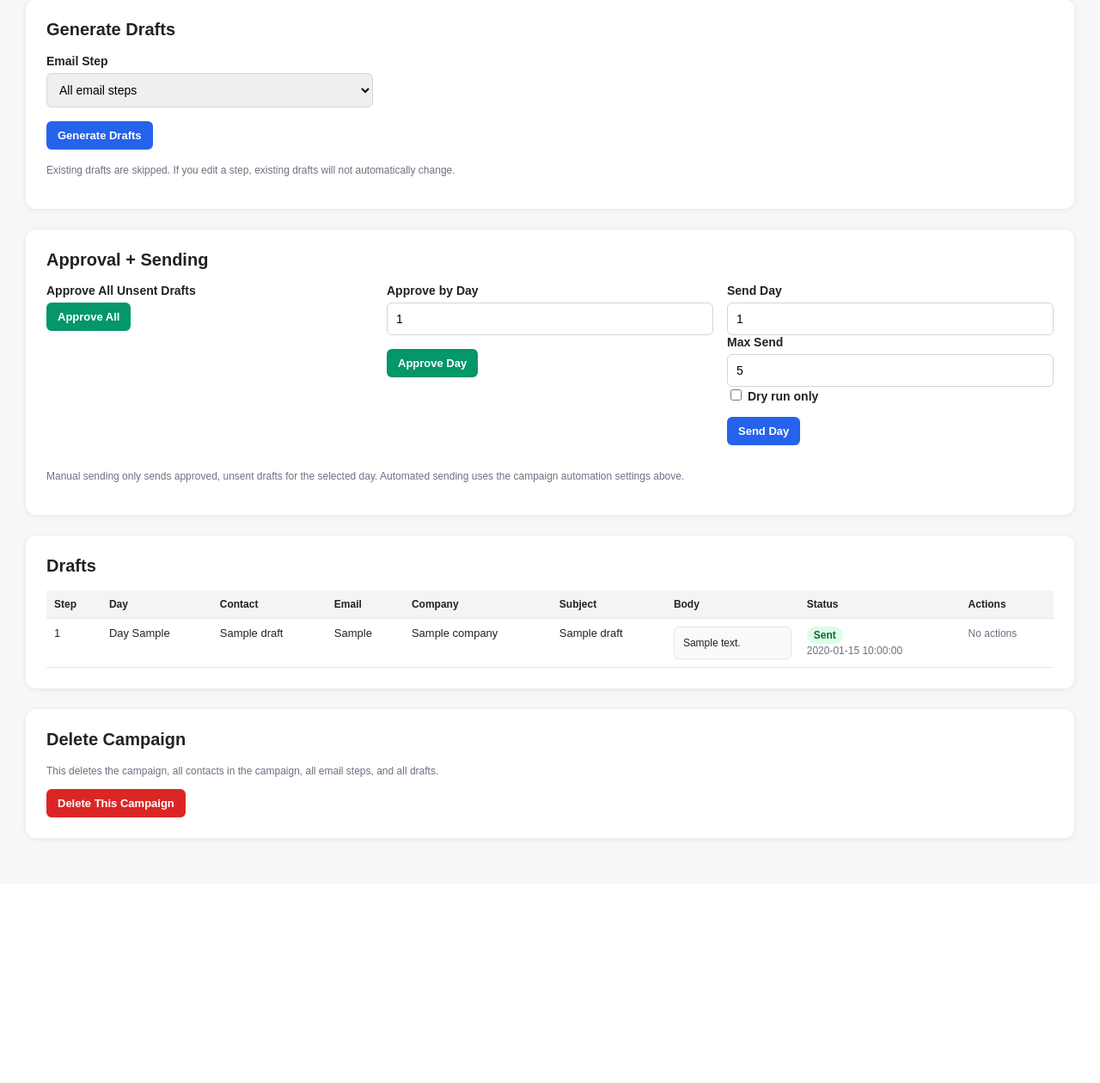
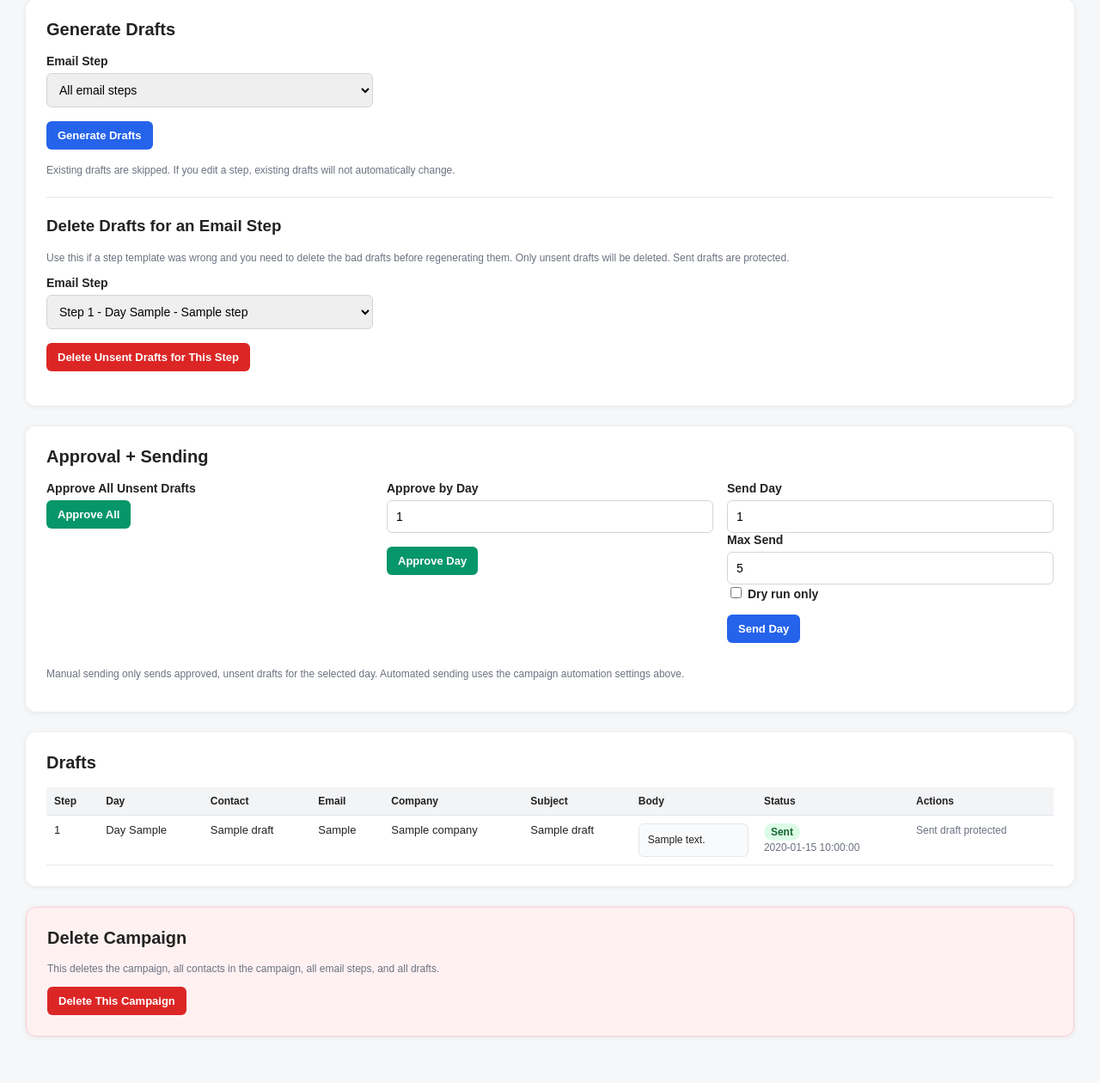
Before and after one commit to mmaynard82/AutoEmailer, a FastAPI app: template app/templates/campaign_detail.html in a window 1280 px wide. Shown: the part 2471-3731 px from the top of the page at 86% size. Before the commit the page ends 3450 px from the top, so only its background shows below. Run offline with FastAPI, Linux system fonts and the light colour scheme; the template is opened without the code that fills it: most values are stand-ins (such as "Sample title", 1, 10 or a date in 2020).

Commit message:
Add draft delete actions

```diff
--- a/app/main.py
+++ b/app/main.py
@@ -1583,6 +1583,79 @@ def export_campaign_to_hubspot(
 # Draft Routes
 # ------------------------------------------------------------
 
+@app.post("/dashboard/drafts/{draft_id}/delete")
+def delete_single_draft(
+    draft_id: int,
+    request: Request,
+    session: Session = Depends(get_session),
+):
+    require_dashboard_login(request)
+
+    draft = session.get(EmailDraft, draft_id)
+
+    if not draft:
+        raise HTTPException(status_code=404, detail="Draft not found.")
+
+    require_draft_access(draft, request, session)
+
+    campaign_id = draft.campaign_id
+
+    if draft.sent:
+        return redirect_with_message(
+            f"/dashboard/campaigns/{campaign_id}",
+            "Sent drafts cannot be deleted because they are part of the send history.",
+        )
+
+    session.delete(draft)
+    session.commit()
+
+    return redirect_with_message(
+        f"/dashboard/campaigns/{campaign_id}",
+        "Draft deleted. You can now regenerate it if needed.",
+    )
+
+
+@app.post("/dashboard/campaigns/{campaign_id}/drafts/delete-step")
+def delete_unsent_drafts_for_step(
+    campaign_id: int,
+    request: Request,
+    cadence_step_id: int = Form(...),
+    session: Session = Depends(get_session),
+):
+    require_dashboard_login(request)
+
+    campaign = get_campaign_or_404_for_user(campaign_id, request, session)
+
+    step = session.get(CadenceStep, cadence_step_id)
+
+    if not step or step.campaign_id != campaign_id:
+        return redirect_with_message(
+            f"/dashboard/campaigns/{campaign_id}",
+            "Email step not found for this campaign.",
+        )
+
+    require_step_access(step, request, session)
+
+    drafts = session.exec(
+        select(EmailDraft).where(
+            EmailDraft.campaign_id == campaign_id,
+            EmailDraft.cadence_step_id == cadence_step_id,
+            EmailDraft.sent == False,
+        )
+    ).all()
+
+    deleted_count = len(drafts)
+
+    for draft in drafts:
+        session.delete(draft)
+
+    session.commit()
+
+    return redirect_with_message(
+        f"/dashboard/campaigns/{campaign_id}",
+        f"Deleted {deleted_count} unsent drafts for Step {step.step_number} - {step.name}. You can now regenerate drafts for that step.",
+    )
+
 @app.post("/dashboard/campaigns/{campaign_id}/drafts/generate")
 def generate_campaign_drafts(
     campaign_id: int,
--- a/app/templates/campaign_detail.html
+++ b/app/templates/campaign_detail.html
@@ -253,6 +253,11 @@
             padding: 14px;
             border-radius: 8px;
             margin-bottom: 16px;
+        }
+
+        .danger-zone {
+            background: #fff1f2;
+            border: 1px solid #fecdd3;
         }
 
         @media (max-width: 1100px) {
@@ -718,6 +723,34 @@ Evolution CRM</textarea>
             <p class="small">
                 Existing drafts are skipped. If you edit a step, existing drafts will not automatically change.
             </p>
+
+            <hr style="border: none; border-top: 1px solid #e5e7eb; margin: 22px 0;">
+
+            <h3>Delete Drafts for an Email Step</h3>
+
+            <p class="small">
+                Use this if a step template was wrong and you need to delete the bad drafts before regenerating them.
+                Only unsent drafts will be deleted. Sent drafts are protected.
+            </p>
+
+            <form method="post" action="/dashboard/campaigns/{{ campaign.id }}/drafts/delete-step" onsubmit="return confirm('Delete all unsent drafts for this email step? You can regenerate them afterward.');">
+                <div class="three-grid">
+                    <div>
+                        <label>Email Step</label>
+                        <select name="cadence_step_id" required>
+                            {% for step in steps %}
+                                <option value="{{ step.id }}">
+                                    Step {{ step.step_number }} - Day {{ step.send_day }} - {{ step.name }}
+                                </option>
+                            {% endfor %}
+                        </select>
+                    </div>
+                </div>
+
+                <p>
+                    <button class="red" type="submit">Delete Unsent Drafts for This Step</button>
+                </p>
+            </form>
         </div>
 
         <div class="card">
@@ -808,6 +841,10 @@ Evolution CRM</textarea>
                                     {% if not draft.sent %}
                                         <a class="button gray" href="/dashboard/drafts/{{ draft.id }}/edit">Edit</a>
 
+                                        <form method="post" action="/dashboard/drafts/{{ draft.id }}/delete" onsubmit="return confirm('Delete this draft? You can regenerate it afterward if needed.');">
+                                            <button class="red" type="submit">Delete</button>
+                                        </form>
+
                                         {% if not draft.approved %}
                                             <form method="post" action="/dashboard/drafts/{{ draft.id }}/approve">
                                                 <button class="green" type="submit">Approve</button>
@@ -820,7 +857,7 @@ Evolution CRM</textarea>
                                             </form>
                                         {% endif %}
                                     {% else %}
-                                        <span class="small">No actions</span>
+                                        <span class="small">Sent draft protected</span>
                                     {% endif %}
                                 </td>
                             </tr>
@@ -832,7 +869,7 @@ Evolution CRM</textarea>
             {% endif %}
         </div>
 
-        <div class="card">
+        <div class="card danger-zone">
             <h2>Delete Campaign</h2>
 
             <p class="small">
```
